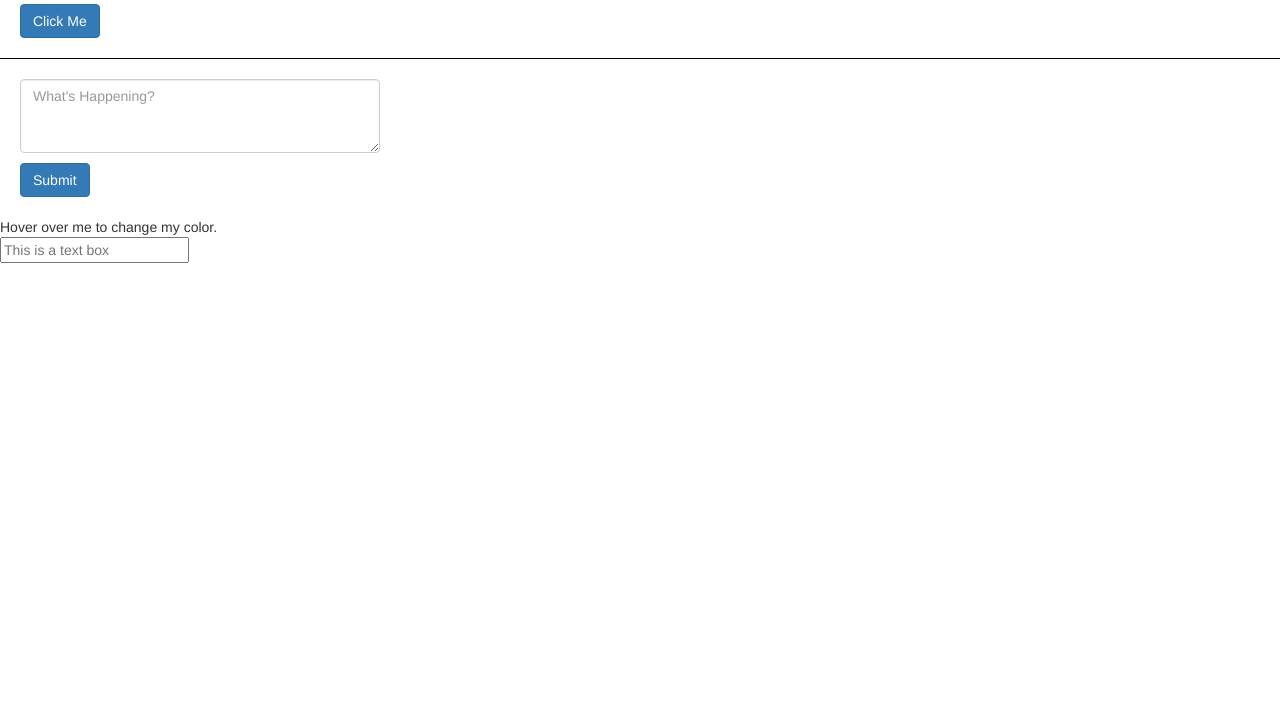
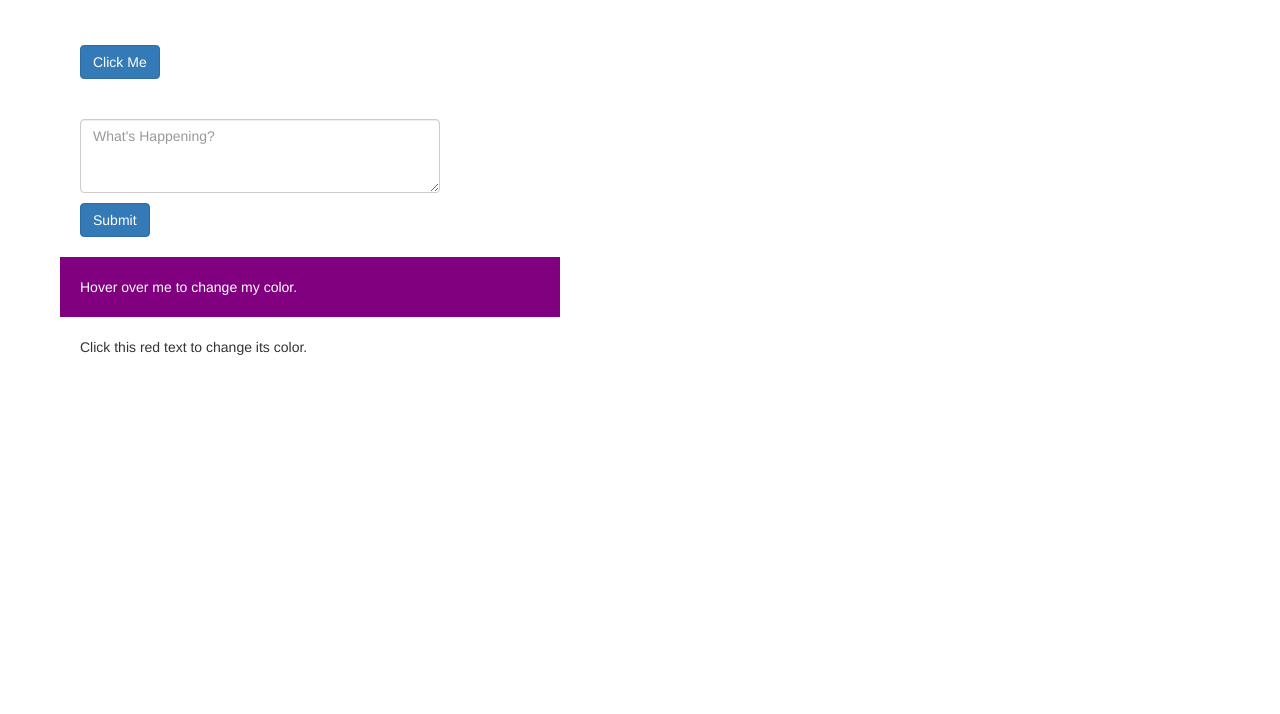
Before and after one commit to awatson32/Angular-SimpleTasks, a plain HTML site: page index.html in a window 1280 px wide. Shown: the part 86-800 px from the top of the page. Drawn offline with nearby package versions, Linux system fonts and the light colour scheme; some packages are replaced by stand-ins of ours.

Commit message:
Fixed background color div with ng-style

```diff
--- a/js/controllers.js
+++ b/js/controllers.js
@@ -5,3 +5,9 @@ controllers.controller('ButtonController', ['$scope', function($scope) {
         alert("You look nice today!");
     };
 }]);
+
+controllers.controller('ChangeColorController', ['$scope', function($scope) {
+    $scope.changeColor = function() {
+
+    }
+}])
--- a/styles.css
+++ b/styles.css
@@ -1,13 +1,32 @@
 #simple1 {
     padding: 20px;
-    border-bottom: 1px solid black;
 }
 
-form {
+#simple3 {
+    width: 500px;
+    color: white;
+    background-color: purple;
+}
+
+div {
     width: 400px;
     padding: 20px;
+    margin-left: 20px;
 }
 
 .form-control {
     margin-bottom: 10px;
 }
+
+h1 {
+    border-bottom: 1px solid black;
+    padding: 10px;
+}
+
+.blue {
+    background-color: darkslateblue;
+}
+
+.purple {
+    background-color: purple;
+}
--- a/views/simpletasks.html
+++ b/views/simpletasks.html
@@ -2,13 +2,25 @@
     <button class="btn btn-primary" ng-click="alert()">Click Me</button>
 </div>
 
-<form id="simple2">
-    <textarea class="form-control" rows="3" placeholder="What's Happening?" ng-model="message"></textarea>
-    <button class="btn btn-primary" ng-click="showMessage()">Submit</button>
-</form>
-
-<div id="simple3" ng-mouseenter="changeColor()">
-    Hover over me to change my color.
+<div id="simple2>"
+    <form>
+        <textarea class="form-control" rows="3" placeholder="What's Happening?" ng-model="message"></textarea>
+        <button class="btn btn-primary" ng-click="showMessage()">Submit</button>
+    </form>
 </div>
 
-<input type="text" placeholder="This is a text box">
+
+<div
+    id="simple3"
+    ng-style="style"
+    ng-mouseenter="style={'background-color': 'blue'}"
+    ng-mouseleave="style={}">
+Hover over me to change my color.
+</div>
+
+<div id="simple4>"
+    <p ng-click="changeColor()">
+        Click this red text to change its color.
+    </p>
+
+</div>
```
